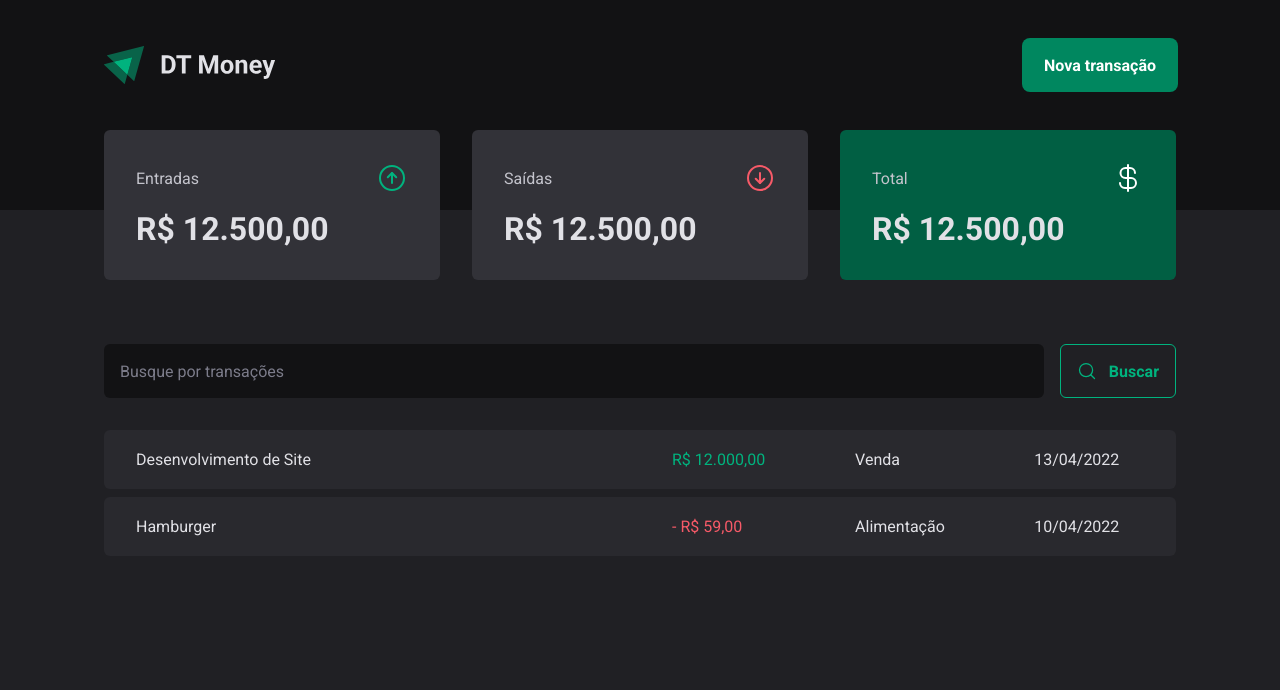
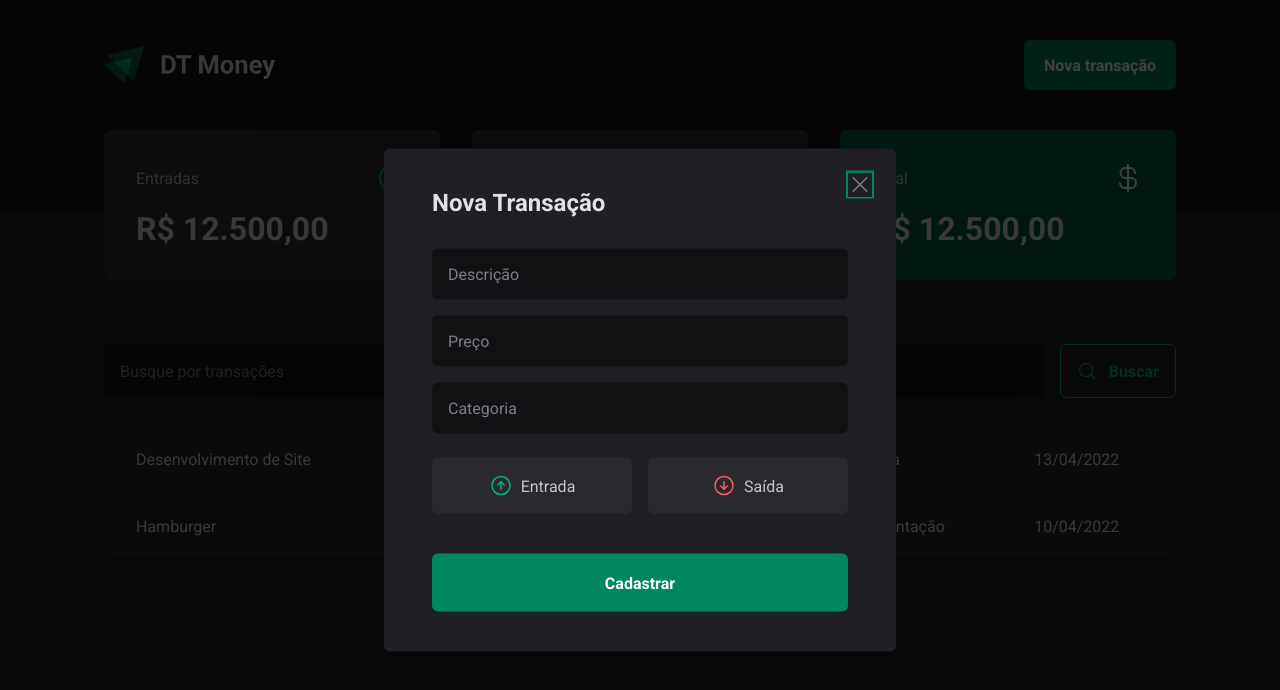
Before and after one commit to yurisoaresm/dt-money, a React (Vite) app: page / in a window 1280 px wide. Both pictures are taken after a click on the button "Nova transação". Shown: the top 690 px of the page. Built offline with nearby package versions, Linux system fonts and the light colour scheme.

Commit message:
build: add radio group dependence from Radix-ui

```diff
--- a/package.json
+++ b/package.json
@@ -10,6 +10,7 @@
   },
   "dependencies": {
     "@radix-ui/react-dialog": "^1.0.2",
+    "@radix-ui/react-radio-group": "^1.1.1",
     "phosphor-react": "^1.4.1",
     "react": "^18.2.0",
     "react-dom": "^18.2.0",
--- a/src/components/Header/index.tsx
+++ b/src/components/Header/index.tsx
@@ -1,6 +1,9 @@
+import * as Dialog from '@radix-ui/react-dialog';
 import { HeaderContainer, HeaderContent, NewTransactionButton } from "./styles";
+import { NewTransationModal } from '../NewTransactionModal';
 
 import logoImg from '../../assets/logo.svg';
+
 
 export function Header() {
   return (
@@ -8,7 +11,13 @@
       <HeaderContent>
         <img src={logoImg} alt="" />
 
-        <NewTransactionButton>Nova transação</NewTransactionButton>
+        <Dialog.Root>
+          <Dialog.Trigger asChild>
+            <NewTransactionButton>Nova transação</NewTransactionButton>
+          </Dialog.Trigger>
+
+          <NewTransationModal />
+        </Dialog.Root>
       </HeaderContent>
     </HeaderContainer>
   )
--- /dev/null
+++ b/src/components/NewTransactionModal/index.tsx
@@ -0,0 +1,42 @@
+import * as Dialog from '@radix-ui/react-dialog';
+import { ArrowCircleDown, ArrowCircleUp, X } from 'phosphor-react';
+
+import { CloseButton, Content, Overlay, TransactionType, TransactionTypeButton } from './styles';
+
+export function NewTransationModal() {
+  return (
+    <Dialog.Portal>
+      <Overlay />
+
+      <Content>
+        <Dialog.Title>Nova Transação</Dialog.Title>
+
+        <CloseButton>
+          <X size={24} />
+        </CloseButton>
+
+        <form action="">
+          <input type="text" placeholder='Descrição' required />
+          <input type="number" placeholder='Preço' required />
+          <input type="text" placeholder='Categoria' required />
+
+          <TransactionType>
+            <TransactionTypeButton variant='income'>
+              <ArrowCircleUp size={24} />
+              Entrada
+            </TransactionTypeButton>
+
+            <TransactionTypeButton variant='outcome'>
+              <ArrowCircleDown size={24} />
+              Saída
+            </TransactionTypeButton>
+          </TransactionType>
+
+          <button type='submit'>
+            Cadastrar
+          </button>
+        </form>
+      </Content>
+    </Dialog.Portal>
+  )
+}
--- /dev/null
+++ b/src/components/NewTransactionModal/styles.ts
@@ -0,0 +1,98 @@
+import styled from "styled-components";
+import * as Dialog from '@radix-ui/react-dialog';
+
+export const Overlay = styled(Dialog.Overlay)`
+  position: fixed;
+  width: 100vw;
+  height: 100vh;
+  inset: 0;
+  background: rgba(0, 0, 0, 0.75);
+`;
+
+export const Content = styled(Dialog.Content)`
+  min-width: 32rem;
+  border-radius: 6px;
+  padding: 2.5rem 3rem;
+  background: ${props => props.theme["gray-800"]};
+
+  position: fixed;
+  top: 50%;
+  left: 50%;
+  transform: translate(-50%, -50%);
+
+  form {
+    margin-top: 2rem;
+
+    display: flex;
+    flex-direction: column;
+    gap: 1rem;
+
+    input {
+      border-radius: 6px;
+      border: 0;
+      background: ${props => props.theme["gray-900"]};
+      color: ${props => props.theme["gray-300"]};
+      padding: 1rem;
+
+      &::placeholder {
+        color: ${props => props.theme["gray-500"]};
+      }
+    }
+
+    button[type="submit"] {
+      height: 58px;
+      border: 0;
+      background: ${props => props.theme["green-500"]};
+      color: ${props => props.theme.white};
+      font-weight: bold;
+      padding: 0 1.25rem;
+      border-radius: 6px;
+      margin-top: 1.5rem;
+      cursor: pointer;
+
+      &:hover {
+        background: ${props => props.theme["green-700"]};
+        transition: background-color 0.2s;
+      }
+    }
+  }
+`;
+
+export const CloseButton = styled(Dialog.Close)`
+  position: absolute;
+  background: transparent;
+  border: 0;
+  top: 1.5rem;
+  right: 1.5rem;
+  line-height: 0;
+  cursor: pointer;
+  color: ${props => props.theme["gray-500"]};
+`;
+
+export const TransactionType = styled.div`
+  display: grid;
+  grid-template-columns: repeat(2, 1fr);
+  gap: 1rem;
+  margin-top: 0.5rem;
+`;
+
+interface TransactionTypeButtonProps {
+  variant: 'income' | 'outcome';
+}
+
+export const TransactionTypeButton = styled.button<TransactionTypeButtonProps>`
+  background: ${props => props.theme["gray-700"]};
+  padding: 1rem;
+  display: flex;
+  align-items: center;
+  justify-content: center;
+  gap: 0.5rem;
+  border-radius: 6px;
+  cursor: pointer;
+  border: 0;
+  color: ${props => props.theme["gray-300"]};
+
+  svg {
+    color: ${props => props.variant === 'income' ? props.theme["green-300"] : props.theme["red-300"]};
+  }
+`;
```
Also changed, not shown: 1 other file (tests, documents, lock files or other folders).
